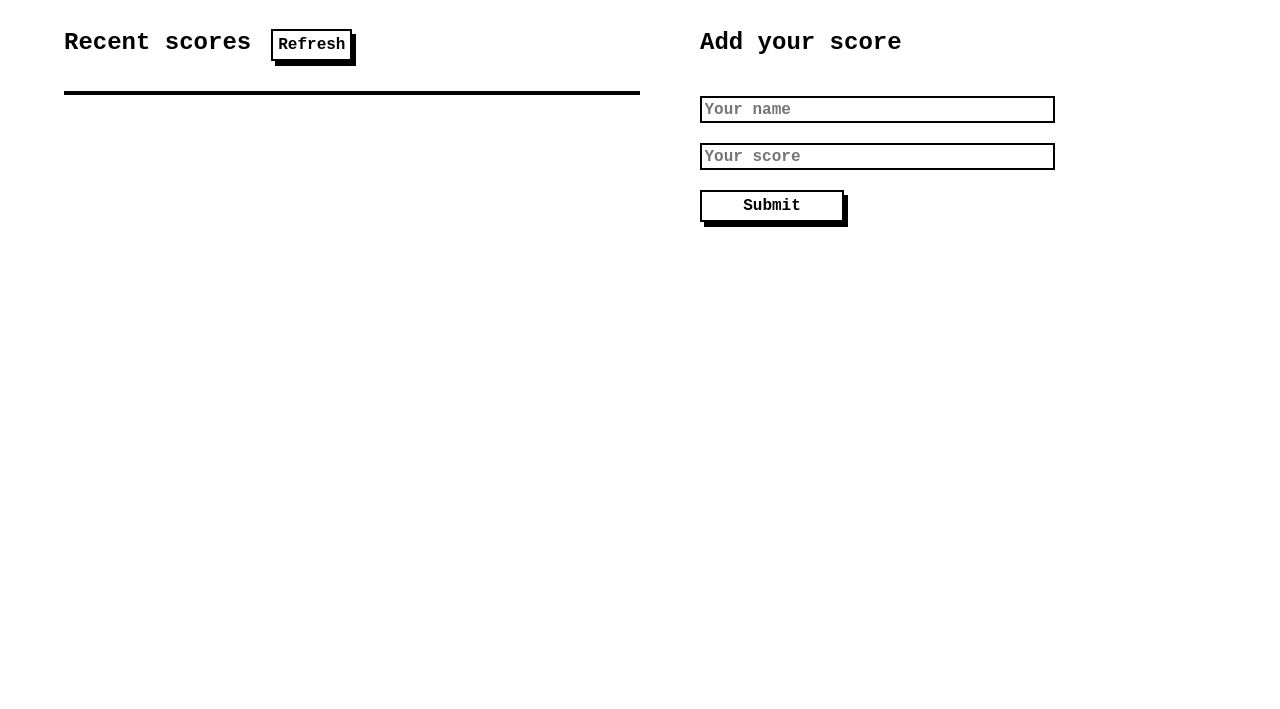
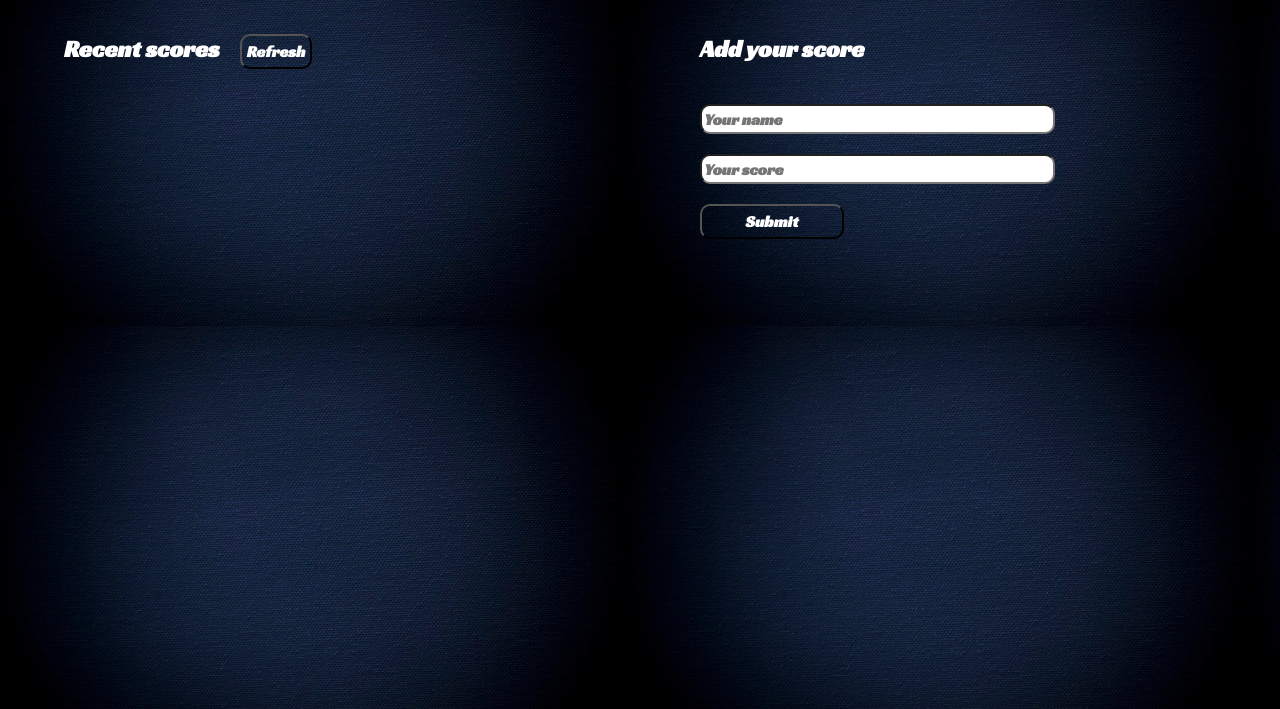
Before and after one commit to karelvanoordt/Leaderboard, a website built with webpack: page src/index.html in a window 1280 px wide. Shown: the part 91-800 px from the top of the page. Built offline with nearby package versions, Linux system fonts and the light colour scheme; no server answers.

Commit message:
:white_check_mark: Add styling

```diff
--- a/src/style.css
+++ b/src/style.css
@@ -1,14 +1,21 @@
+@import url('https://fonts.googleapis.com/css2?family=Racing+Sans+One&display=swap');
+
 * {
-  font-family: 'Courier New', sans-serif;
+  font-family: 'Racing Sans One', sans-serif;
   margin: 0;
   padding: 0;
   font-weight: 800;
+}
+
+body {
+  background-image: url('./background.jpg');
 }
 
 header {
   font-size: 22px;
   text-align: start;
   margin: 20px 0 0 20px;
+  color: white;
 }
 
 #main-container {
@@ -20,6 +27,10 @@ header {
   margin: auto;
 }
 
+.column-title {
+  color: white;
+}
+
 #left-column {
   display: flex;
   flex-direction: column;
@@ -29,18 +40,20 @@ header {
   display: flex;
 }
 
+p {
+  margin-left: 20px;
+}
+
 #left-column #leaderboard {
-  border: 2px solid black;
   margin-top: 30px;
   list-style-type: none;
 }
 
 .row {
   padding: 2px 0 2px 4px;
-}
-
-ul > li:nth-child(odd) {
-  background-color: rgb(217, 217, 217);
+  background-color: aliceblue;
+  margin: 10px 0 10px 0;
+  border-radius: 10px;
 }
 
 .refresh-btn {
@@ -49,10 +62,16 @@ ul > li:nth-child(odd) {
 
 .btn {
   font-size: 16px;
-  border: 2px solid black;
+  padding: 5px;
+  border-radius: 10px;
+  background-color: transparent;
+  color: white;
+  cursor: pointer;
+}
+
+.btn:hover {
   background-color: white;
-  padding: 5px;
-  box-shadow: 4px 5px;
+  color: black;
 }
 
 #right-column {
@@ -75,13 +94,14 @@ ul > li:nth-child(odd) {
   margin-top: 10px;
   margin-bottom: 10px;
   font-size: 16px;
-  border: 2px solid black;
   background-color: white;
   padding: 2.5px;
   color: black;
+  border-radius: 10px;
 }
 
 .submit-btn {
   width: 25%;
   margin-top: 10px;
+  justify-self: right;
 }
```
Also changed, not shown: dist/main.js, src/background.jpg (added).
